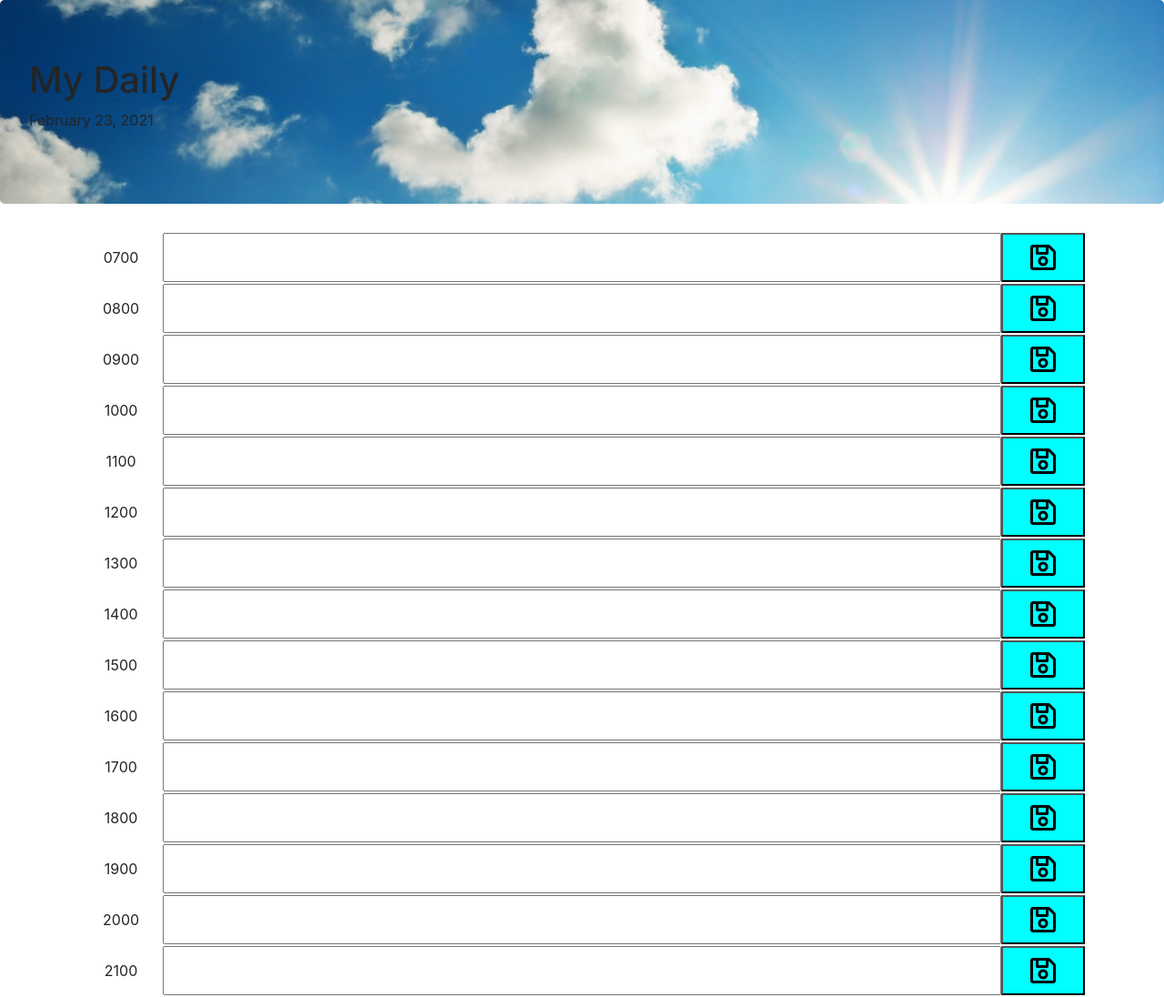
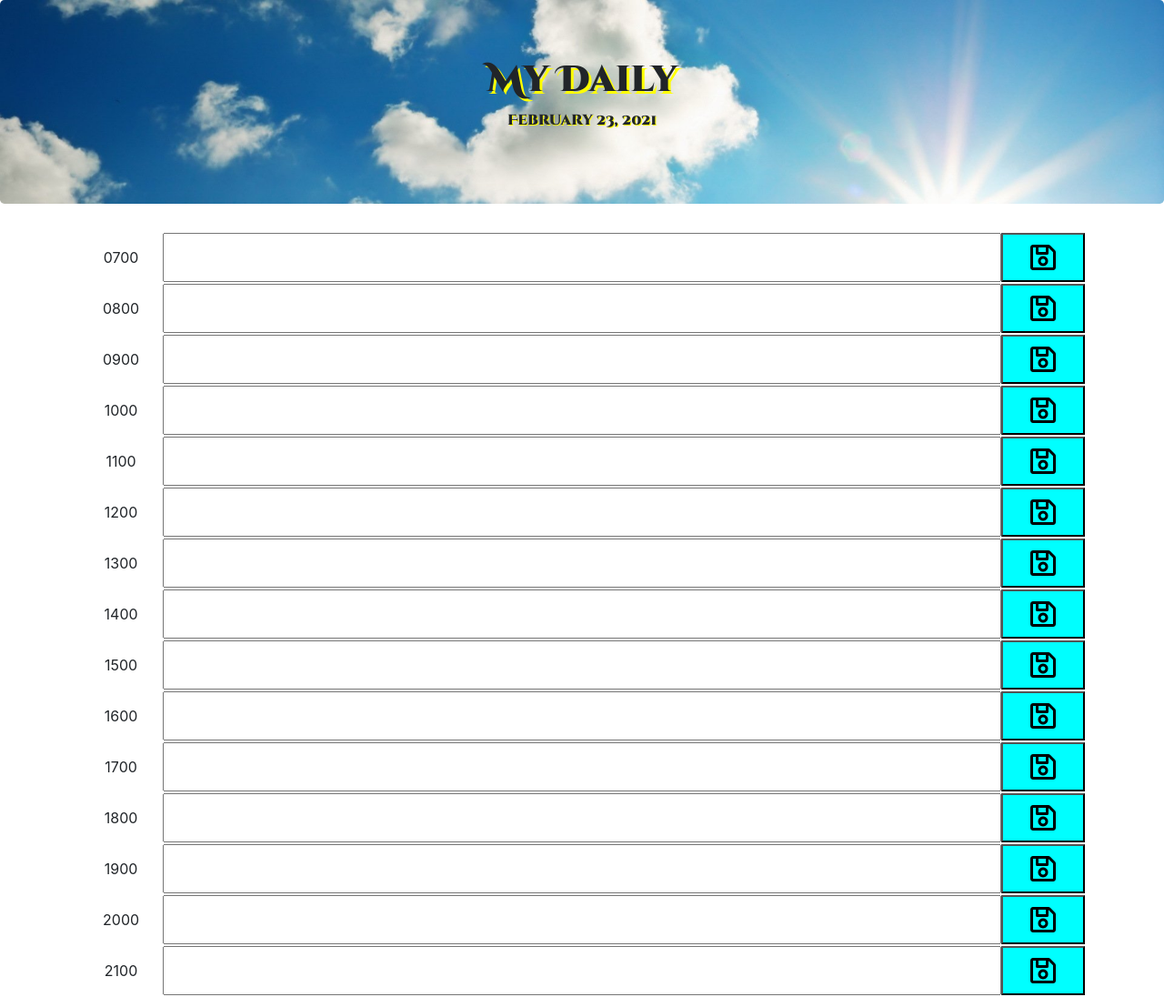
Before and after one commit to skeown13/myDaily, a plain HTML site: page index.html in a window 1280 px wide. Shown: the whole page at 91% size. Drawn offline with nearby package versions, Linux system fonts and the light colour scheme; a web font is replaced by a local one.

Commit message:
centered text in the jumbotron, gave a font of Cinzel Decorative and yellow shadow

```diff
--- a/assets/css/style.css
+++ b/assets/css/style.css
@@ -11,6 +11,18 @@
 .evening {
   background-image: url("./../images/evening.jpeg");
   background-size: cover;
+}
+
+#myDaily {
+  text-align: center;
+  font-family: "Cinzel Decorative", cursive;
+  text-shadow: 3px 3px 0 yellow;
+}
+
+#currentTime {
+  text-align: center;
+  font-family: "Cinzel Decorative", cursive;
+  text-shadow: 1px 1px 0 yellow;
 }
 
 textarea {
```
